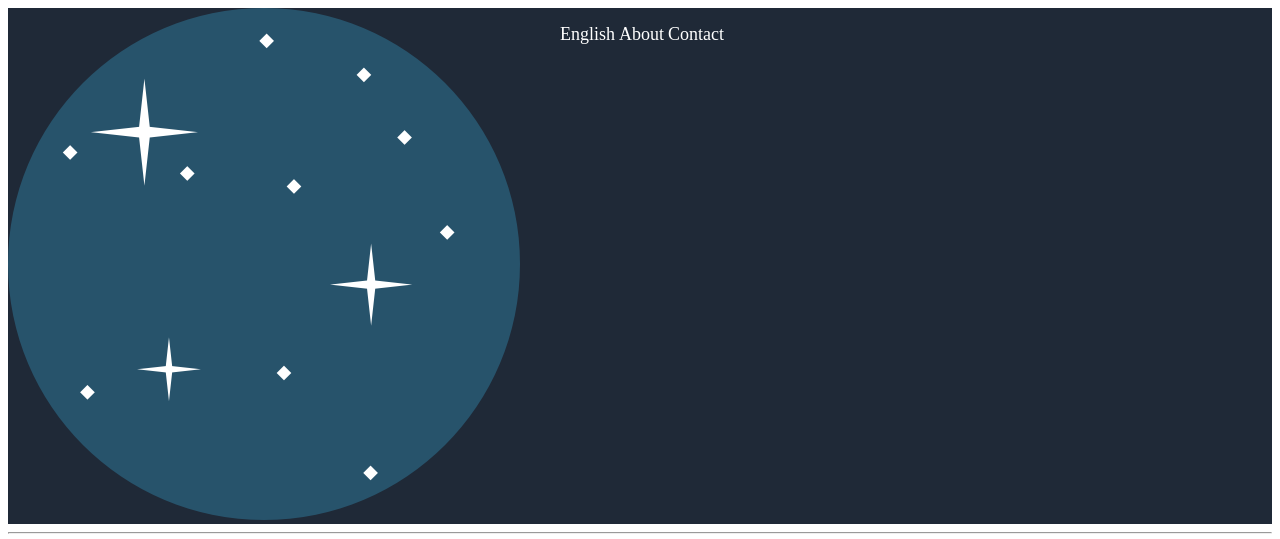
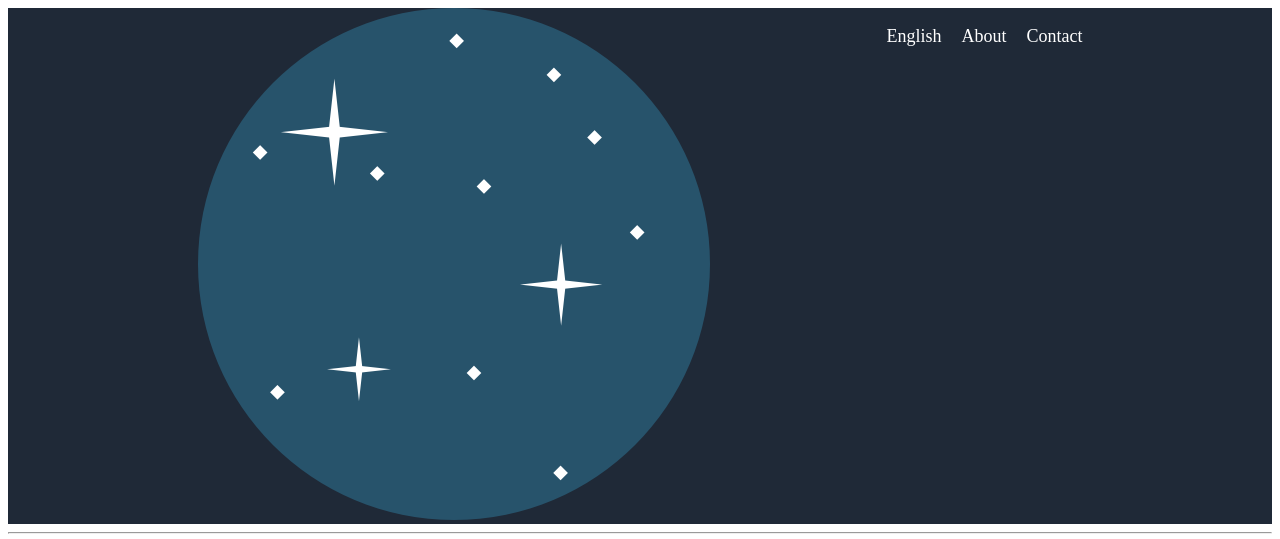
Before and after one commit to wonniebeastie/landing_page, a plain HTML site: page index.html in a window 1280 px wide. Shown: the top 539 px of the page. Drawn offline with Linux system fonts and the light colour scheme; grey boxes are pictures that could not be loaded; files whose address does not match are found by name.

Commit message:
Change header links
Instead of display: inline, changed ul (formerly li) to a flex
container, which made them line up next to each other horizontally
in rows.

Then added 15% padding to left side of the header logo and also to
the right side of the header links.

```diff
--- a/style.css
+++ b/style.css
@@ -11,11 +11,19 @@ body {
     background-color: #1F2937;
 }
 
-li {
+
+.header {
+    justify-content: space-between;
+    padding-left: 15%;
+    padding-right: 15%;
+}
+
+ul {
+    display: flex;
     color: white;
     font-size: 18px;
     list-style-type: none;
-    display: inline;
+    gap: 20px;
 }
 
 img.landscape {
```
